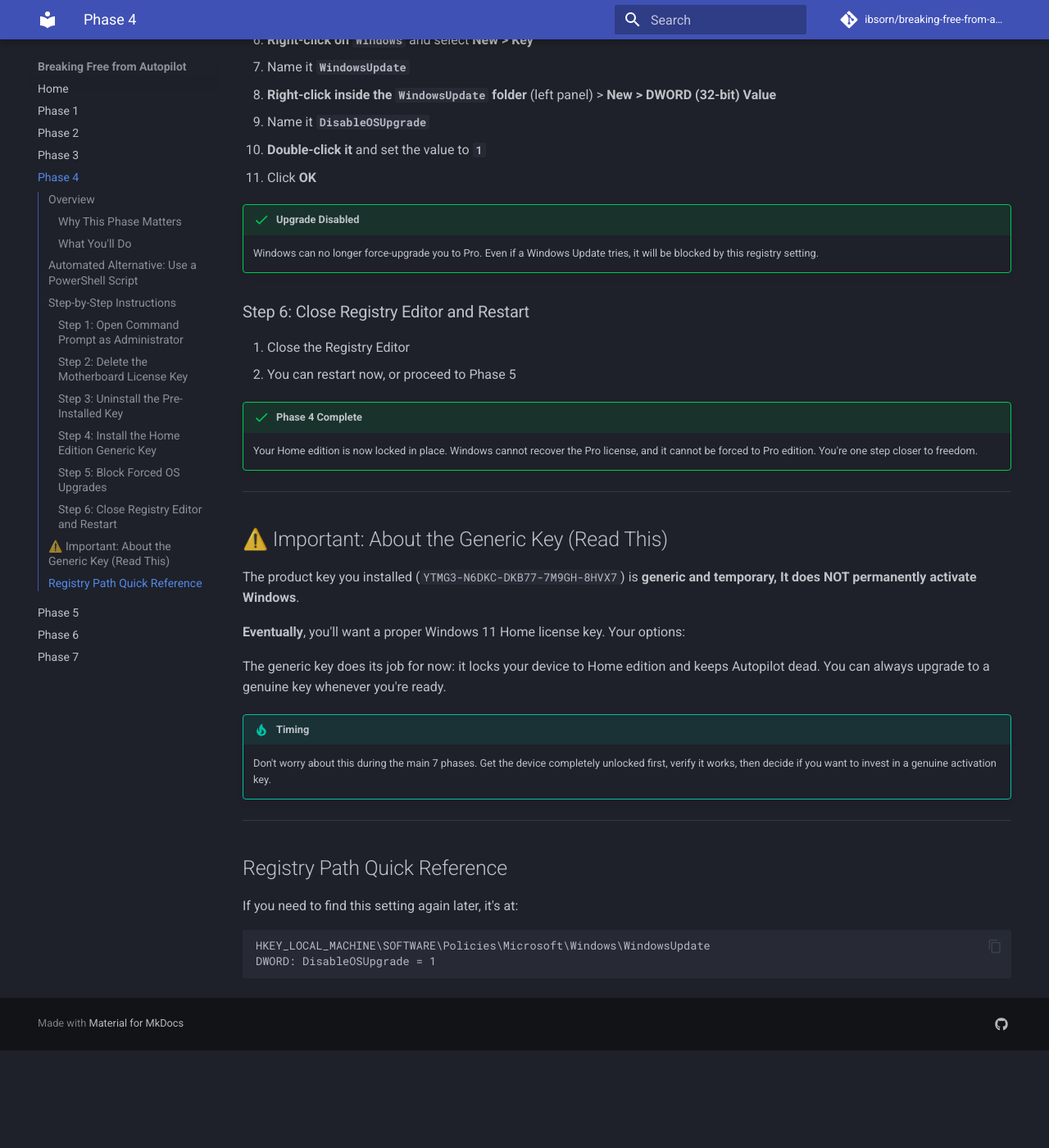
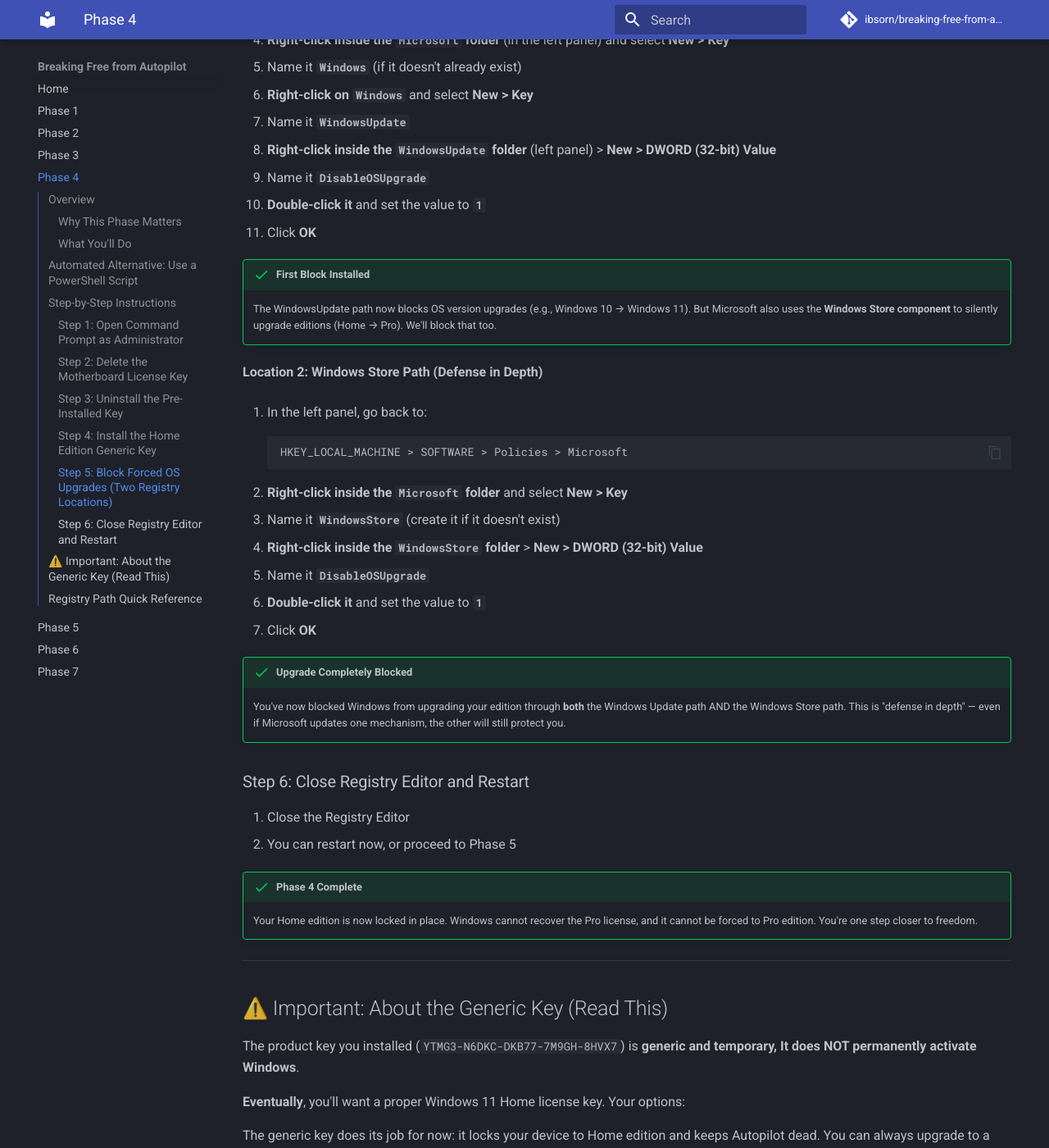
Before and after one commit to ibsorn/A-complete-guide-about-blocking-Autopilot-MDM-Azure, an MkDocs documentation site: the page built from docs/phase4.md, in a window 1280 px wide and 1400 px high, scrolled down 4106 px. Shown: the whole window at 82% size. Built offline with MkDocs 1.6.1 and Material for MkDocs 9.7.7, drawn with Linux system fonts in a browser that asks for light colours; comment, search, counter and statistics services are not loaded; before the commit the page ends 5387 px from its top, so only the background shows below that; some of the changed text lies outside the part shown.

````diff
--- a/docs/phase4.md
+++ b/docs/phase4.md
@@ -128,9 +128,11 @@
 !!! success "Home Edition is Locked In"
     This generic key is a real, Microsoft-provided key for Home edition. It's freely distributed and publicly available. By installing it, you're telling Windows: "This is definitely Home edition."
 
-### Step 5: Block Forced OS Upgrades
+### Step 5: Block Forced OS Upgrades (Two Registry Locations)
 
-Finally, we'll disable Windows' ability to force upgrade to Pro:
+Finally, we'll disable Windows' ability to force upgrade to Pro. **Microsoft uses two separate mechanisms for edition upgrades**, so we'll block both:
+
+**Location 1: Windows Update Path**
 
 1. **Close Command Prompt** (type `exit` and press Enter, or just close the window)
 2. Press **Windows + R** to open the Run dialog
@@ -159,8 +161,25 @@
 12. **Double-click it** and set the value to **`1`**
 13. Click **OK**
 
-!!! success "Upgrade Disabled"
-    Windows can no longer force-upgrade you to Pro. Even if a Windows Update tries, it will be blocked by this registry setting.
+!!! success "First Block Installed"
+    The WindowsUpdate path now blocks OS version upgrades (e.g., Windows 10 → Windows 11). But Microsoft also uses the **Windows Store component** to silently upgrade editions (Home → Pro). We'll block that too.
+
+**Location 2: Windows Store Path (Defense in Depth)**
+
+14. In the left panel, go back to:
+    ```
+    HKEY_LOCAL_MACHINE > SOFTWARE > Policies > Microsoft
+    ```
+
+15. **Right-click inside the `Microsoft` folder** and select **New > Key**
+16. Name it **`WindowsStore`** (create it if it doesn't exist)
+17. **Right-click inside the `WindowsStore` folder** > **New > DWORD (32-bit) Value**
+18. Name it **`DisableOSUpgrade`**
+19. **Double-click it** and set the value to **`1`**
+20. Click **OK**
+
+!!! success "Upgrade Completely Blocked"
+    You've now blocked Windows from upgrading your edition through **both** the Windows Update path AND the Windows Store path. This is "defense in depth" — even if Microsoft updates one mechanism, the other will still protect you.
 
 ### Step 6: Close Registry Editor and Restart
 
@@ -187,8 +206,18 @@
 
 ## Registry Path Quick Reference
 
-If you need to find this setting again later, it's at:
+If you need to find these settings again later, they're at:
+
+**Location 1 (Windows Update):**
 ```
 HKEY_LOCAL_MACHINE\SOFTWARE\Policies\Microsoft\Windows\WindowsUpdate
 DWORD: DisableOSUpgrade = 1
 ```
+
+**Location 2 (Windows Store - blocks edition upgrades):**
+```
+HKEY_LOCAL_MACHINE\SOFTWARE\Policies\Microsoft\WindowsStore
+DWORD: DisableOSUpgrade = 1
+```
+
+Both are required for complete, defense-in-depth protection against edition upgrades.
````
Also changed, not shown: docs/phase5.md (+2 -1 lines), 2 other files.
